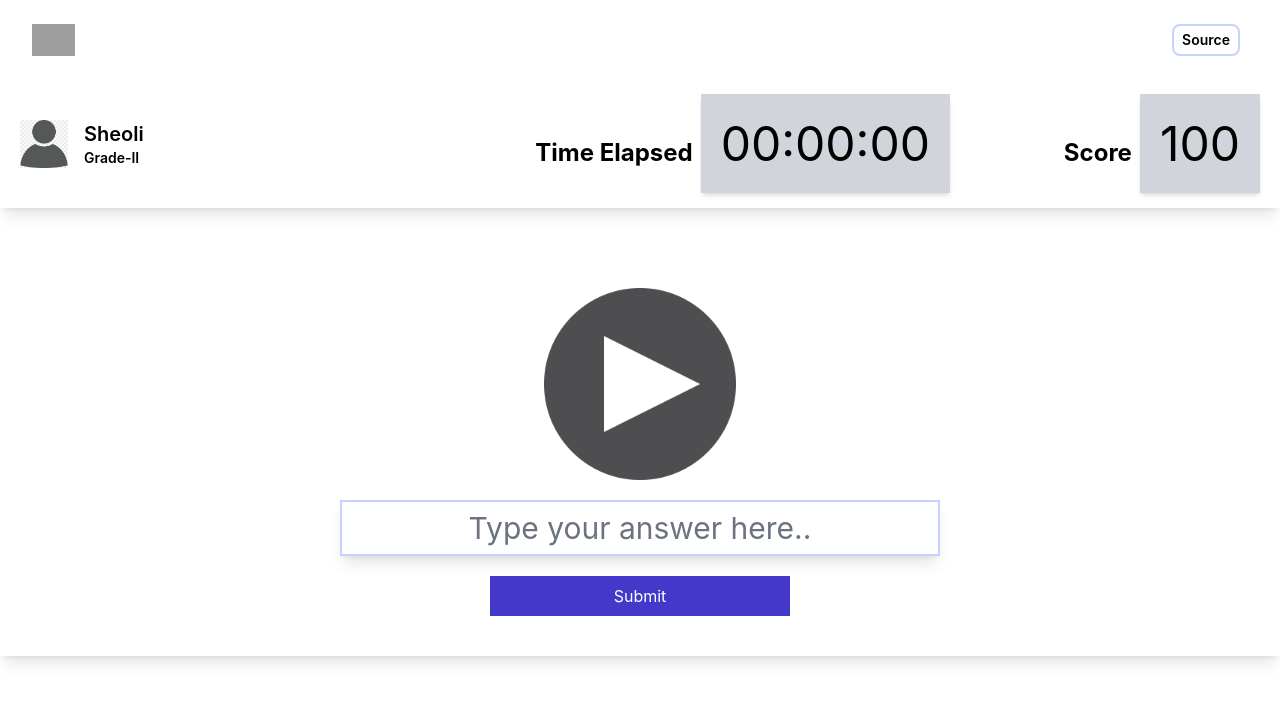
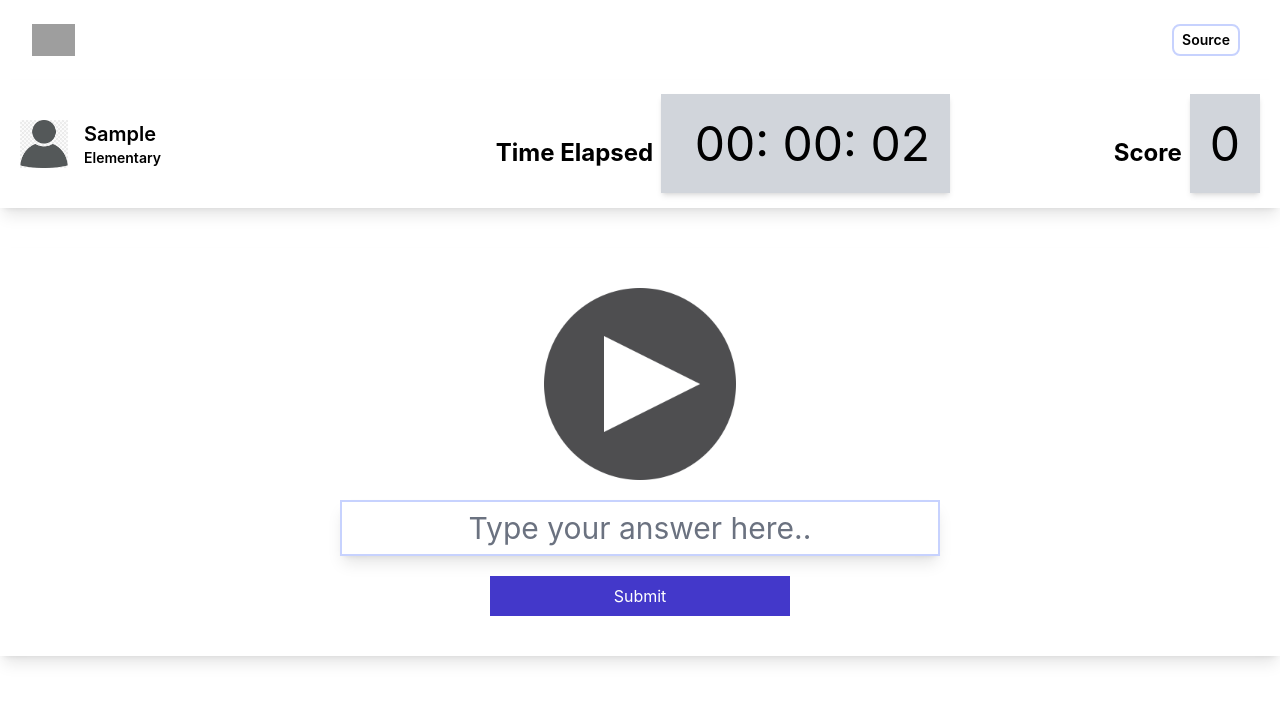
Before and after one commit to boringtools/wwyh, a React (Create React App) app: page /start in a window 1280 px wide. Both pictures are taken after typing "Sample" into the empty fields and a click on the button "Lets go!". Shown: the top 702 px of the page. Built offline with nearby package versions, Linux system fonts and the light colour scheme; grey boxes are pictures that could not be loaded.

Commit message:
Add interactivity to game page

```diff
--- a/package.json
+++ b/package.json
@@ -10,6 +10,7 @@
     "@types/node": "^16.18.40",
     "@types/react": "^18.2.19",
     "@types/react-dom": "^18.2.7",
+    "date-fns": "^2.30.0",
     "react": "^18.2.0",
     "react-dom": "^18.2.0",
     "react-scripts": "5.0.1",
--- a/src/App.tsx
+++ b/src/App.tsx
@@ -13,7 +13,6 @@ const App: React.FC = () => {
         <Route element={<Layout />}>
           <Route path="/" element={<Hero />}></Route>
           <Route path="/start" element={<Start />}></Route>
-          <Route path="/game" element={<Game />}></Route>
         </Route>
       </Routes>
     </BrowserRouter>
--- a/src/components/Game.tsx
+++ b/src/components/Game.tsx
@@ -1,6 +1,43 @@
-import React, { useState } from "react";
+import React, { useEffect, useState } from "react";
+import { PlayerGrade } from "../core/game";
+import { formatDistance, intervalToDuration } from "date-fns";
 
-const Game: React.FC = () => {
+interface GameInput {
+  name: string
+  grade: PlayerGrade
+  startedAt: Date
+  score: number
+}
+
+const Game: React.FC<GameInput> = (input) => {
+  const [timeElapsedAsString, setTimeElaspsedAsString] = useState("00:00:00")
+  const [spelledWord, setSpelledWord] = useState("")
+
+  const sayWord = () => {
+    console.log(`Time to say the word`)
+  }
+
+  const checkSpelling = () => {
+    console.log(`Checking spelling: ${spelledWord}`)
+  }
+
+  useEffect(() => {
+    const interval = setInterval(() => {
+      const intervalDuration = intervalToDuration({
+        start: input.startedAt,
+        end: Date.now()
+      })
+
+      setTimeElaspsedAsString(`
+        ${intervalDuration.hours?.toString().padStart(2, "0")}:
+        ${intervalDuration.minutes?.toString().padStart(2, "0")}:
+        ${intervalDuration.seconds?.toString().padStart(2, "0")}
+      `)
+    }, 1000)
+
+    return () => clearInterval(interval)
+  }, [timeElapsedAsString])
+
   return (
     <>
       {/* Top player info and scope */}
@@ -11,35 +48,39 @@ const Game: React.FC = () => {
               <img src="/user-icon.png"></img>
             </div>
             <div>
-              <p className="text-xl font-semibold mr-5">Sheoli</p>
-              <p className="text-sm text-grady-500 font-semibold">Grade-II</p>
+              <p className="text-xl font-semibold mr-5">{input.name}</p>
+              <p className="text-sm text-grady-500 font-semibold">{input.grade}</p>
             </div>
           </div>
         </div>
 
         <div className="basis-1/2 text-right hidden md:block">
           <strong className="text-2xl mr-2">Time Elapsed</strong>
-          <span className="basis-1/4 text-5xl text-right bg-gray-300 p-5 shadow-md">00:00:00</span>
+          <span className="basis-1/4 text-5xl text-right bg-gray-300 p-5 shadow-md">{timeElapsedAsString}</span>
         </div>
 
         <div className="basis-1/4 text-right">
           <strong className="text-2xl mr-2">Score</strong>
-          <span className="basis-1/4 text-5xl text-right bg-gray-300 p-5 shadow-md">100</span>
+          <span className="basis-1/4 text-5xl text-right bg-gray-300 p-5 shadow-md">{input.score}</span>
         </div>
       </div>
 
       {/* Game area */}
       <div className="flex items-center flex-col bg-white shadow-lg mt-10 p-10 w-full">
         <div className="w-48 h-48 mb-5">
-          <a href="#">
+          <a href="#" onClick={sayWord}>
             <img src="/play-icon.png" alt="" />
           </a>
         </div>
         <div className="w-1/2 items-center">
-          <form>
+          <form onSubmit={(e) => {
+            checkSpelling()
+            e.preventDefault()
+          }}>
             <input type="text"
               className="text-3xl text-center shadow-lg w-full border-2 border-indigo-200"
               name="answer"
+              onChange={(e) => setSpelledWord(e.target.value)}
               placeholder="Type your answer here.."
             />
             <div className="flex flex-col items-center">
--- a/src/components/Player.tsx
+++ b/src/components/Player.tsx
@@ -1,5 +1,5 @@
 import React from "react";
-import { PlayerGrade } from "../core/game.d";
+import { PlayerGrade } from "../core/game";
 
 interface PlayerComponentInput {
   name: string
@@ -15,7 +15,10 @@ const Player: React.FC<PlayerComponentInput> = (input) => {
   return (
     <>
       <div className="p-6 mt-20 max-w-sm mx-auto bg-white rounded-xl shadow-lg flex items-center space-x-4">
-        <form onSubmit={input.startGame}>
+        <form onSubmit={(e) => {
+            input.startGame()
+            e.preventDefault()
+          }}>
           <div className="space-y-12">
             <h1 className="text-4xl font-bold leading-7 text-gray-900">Ready Player One</h1>
 
@@ -27,7 +30,7 @@ const Player: React.FC<PlayerComponentInput> = (input) => {
                     <input type="text" name="playerName" id="playerName"
                       className="block flex-1 border-0 bg-transparent py-1.5 pl-1 text-gray-900 placeholder:text-gray-400 focus:ring-0 text-xl"
                       onChange={(e) => input.setName(e.target.value) }
-                      placeholder={input.name} />
+                      placeholder="Jane Smith" />
                   </div>
                 </div>
               </div>
@@ -41,9 +44,10 @@ const Player: React.FC<PlayerComponentInput> = (input) => {
                     <select name="grade" id="grade"
                       className="block flex-1 border-0 bg-transparent py-1.5 pl-1 text-gray-900 placeholder:text-gray-400 focus:ring-0 text-xl"
                       onChange={(e) => {}}>
-                      <option value="grade-1">Grade-I</option>
-                      <option value="grade-2">Grade-II</option>
-                      <option value="grade-3">Grade-III</option>
+                      <option value={PlayerGrade.Elementary}>{PlayerGrade.Elementary}</option>
+                      <option value={PlayerGrade.Intermediate}>{PlayerGrade.Intermediate}</option>
+                      <option value={PlayerGrade.Advanced}>{PlayerGrade.Advanced}</option>
+                      <option value={PlayerGrade.Ninja}>{PlayerGrade.Ninja}</option>
                     </select>
                   </div>
                 </div>
--- a/src/components/Start.tsx
+++ b/src/components/Start.tsx
@@ -1,19 +1,41 @@
 import React, { useState } from "react";
 import Player from "./Player";
 import Game from "./Game";
-import { PlayerGrade } from "../core/game.d";
+import { PlayerGrade } from "../core/game";
 
 const Start: React.FC = () => {
   const [isGameStarted, setGameStarted] = useState(false)
-  const [playerName, setPlayerName] = useState("Jane Smith")
+  const [playerName, setPlayerName] = useState("")
   const [playerGrade, setPlayerGrade] = useState(PlayerGrade.Elementary)
+  const [playerScore, setPlayerScore] = useState(0)
+  const [gameStartedAt, setGameStartedAt] = useState(new Date())
 
   const startGameFormSubmitHandler = () => {
+    if (!playerName) {
+      alert(`A player name is required`)
+      return
+    }
+
+    if (!playerGrade) {
+      alert(`Player grade is required`)
+      return
+    }
+
+    console.log(`Starting game for ${playerName} at ${playerGrade}`)
+
+    setGameStartedAt(new Date())
     setGameStarted(true)
   }
 
   if (isGameStarted) {
-    return <Game/>
+    return (
+      <Game
+        name={playerName}
+        grade={playerGrade}
+        startedAt={gameStartedAt}
+        score={playerScore}
+      />
+    )
   } else {
     return (
       <Player
--- a/src/core/Game.d.ts
+++ /dev/null
@@ -1,11 +0,0 @@
-export enum PlayerGrade {
-  Elementary,
-  Intermediate,
-  Advanced,
-  Ninja,
-}
-
-export interface Player {
-  name: string
-  grade: PlayerGrade
-}
--- /dev/null
+++ b/src/core/game.ts
@@ -0,0 +1,38 @@
+export enum PlayerGrade {
+  Elementary = "Elementary",
+  Intermediate = "Intermediate",
+  Advanced = "Advanced",
+  Ninja = "Ninja",
+}
+
+export interface Player {
+  name: string
+  grade: PlayerGrade
+}
+
+export interface GameInput {
+  player: Player
+}
+
+type GameOnStartFn = () => Promise<void>
+type GameOnNextWordFn = (word:string) => Promise<void>
+type GameOnScoreChangeFn = (score:Number) => Promise<void>
+type GameOnTimeElapsedChangeFn = (elapsed:Date) => Promise<void>
+
+export interface Game {
+  onStart: GameOnStartFn
+  onNext: GameOnNextWordFn
+  onScore: GameOnScoreChangeFn
+  onTime: GameOnTimeElapsedChangeFn
+
+  start: () => void
+  submit: (word:string) => void
+}
+
+/**
+ * The GAME!
+ *
+ * The game is simple, it is initialized by fetching a list of words from a remote
+ * source based on {PlayerGrade}. Subsequently it provides a "word" and takes an input
+ * verifying if the output and the subsequent input words match without case sensitivity.
+ */
--- /dev/null
+++ b/src/core/repository.ts
@@ -0,0 +1,33 @@
+import { PlayerGrade } from "./game"
+
+export interface GameWordRepository {
+  init: () => Promise<void>
+  random: () => Promise<string>
+  count: () => Promise<Number>
+  getByIndex: (index: Number) => Promise<string>
+}
+
+/**
+ * Builds a words repository with hardcoded words for testing
+ * @returns {GameWordRepository}
+ */
+export const inMemoryGameWordRepository = (): GameWordRepository => {
+  const words = [
+    "cat", "dog", "human", "monkey"
+  ]
+
+  return {
+    async init() {
+      // Nothing required
+    },
+    async random() {
+      return words[(Math.random() * 1000) % words.length]
+    },
+    async count() {
+      return words.length
+    },
+    async getByIndex(index) {
+      return words[index.valueOf() % words.length]
+    },
+  }
+}
```
Also changed, not shown: 1 other file (tests, documents, lock files or other folders).
